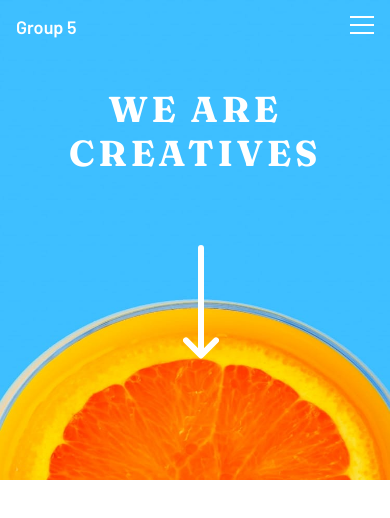
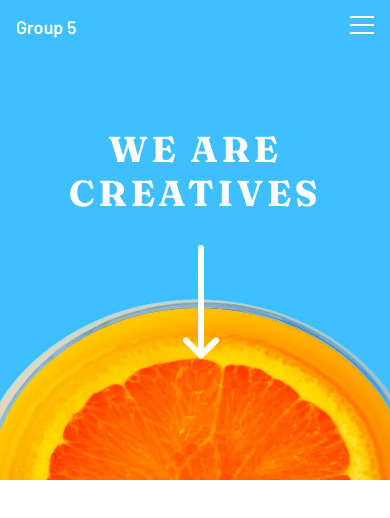
Before and after one commit to adhanif/Sunnyside-agency-landing-page, a React (Vite) app in the folder LandingPage/: page / in a window 390 px wide. Shown: the top 518 px of the page. Built offline with nearby package versions, Linux system fonts and the light colour scheme.

Commit message:
mobile version2

```diff
--- a/LandingPage/src/components/Navbar.css
+++ b/LandingPage/src/components/Navbar.css
@@ -33,7 +33,7 @@ body {
   justify-content: center;
   align-items: center;
   position: relative;
-  top: 3rem;
+  top: 5.5rem;
   font-family: "Fraunces", serif;
   text-transform: Uppercase;
   color: white;
```
